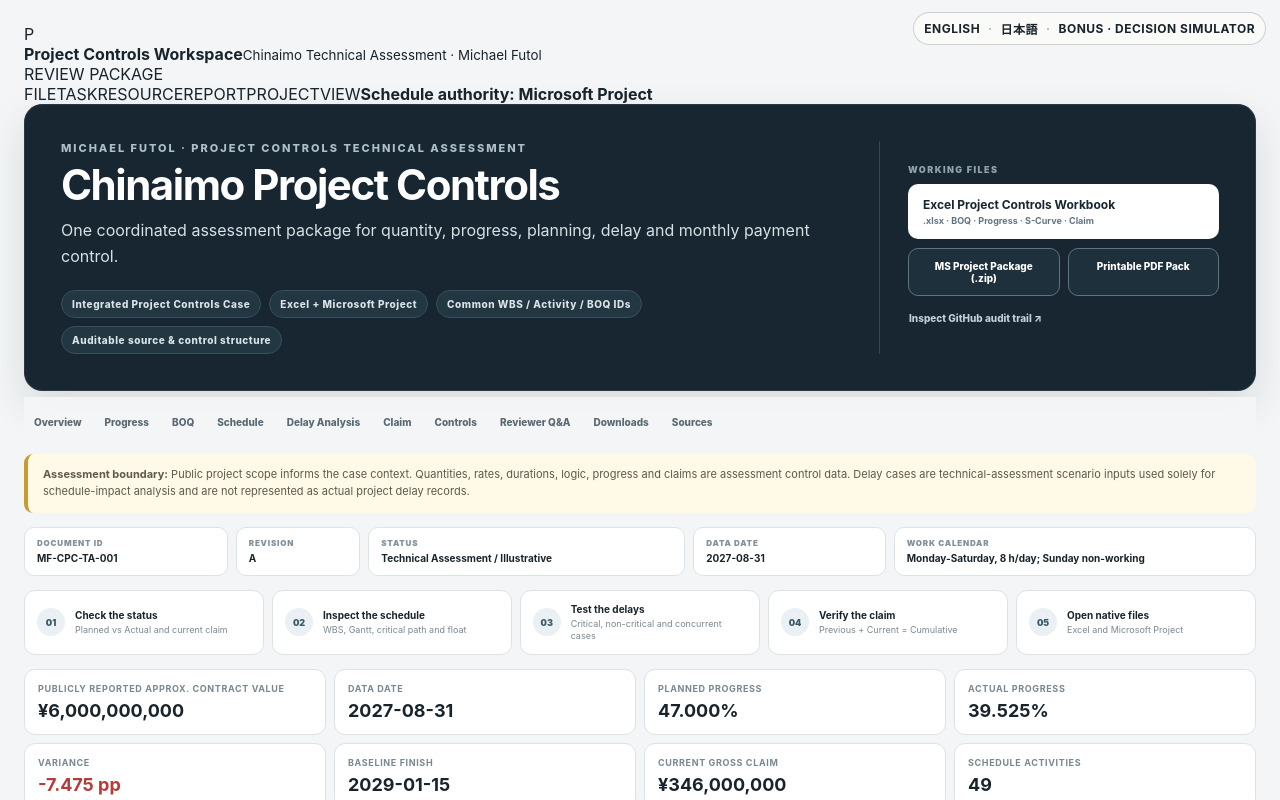
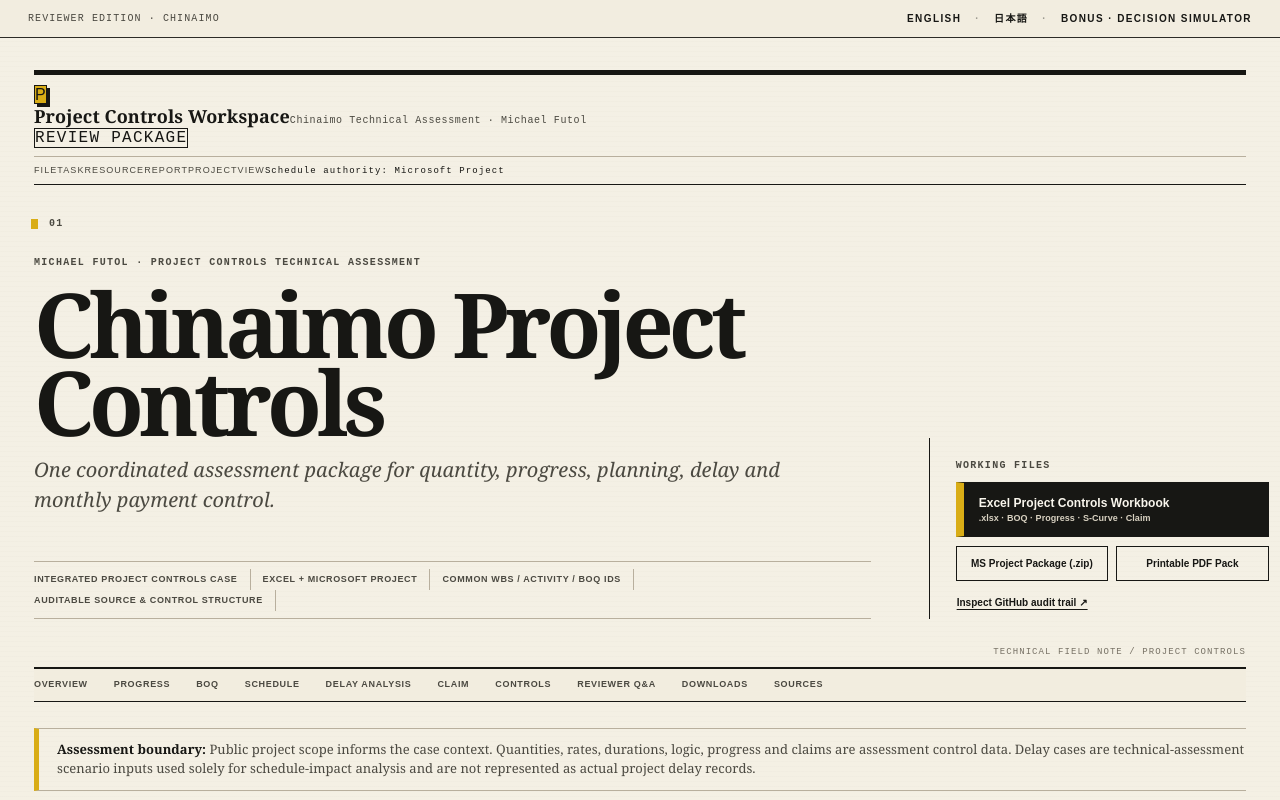
Before and after one commit to michaelfutol/Michael-Futol-Chinaimo-Project-Controls, a Next.js app: page / in a window 1280 px wide. Shown: the top 800 px of the page. Built offline with nearby package versions, Linux system fonts and the light colour scheme.

Commit message:
design: load archival editorial theme and simplify reviewer navigation

```diff
--- a/app/layout.tsx
+++ b/app/layout.tsx
@@ -1,5 +1,6 @@
 import './globals.css';
 import './governance.css';
+import './editorial.css';
 import type { Metadata } from 'next';
 
 export const metadata: Metadata = {
@@ -11,12 +12,12 @@ export default function RootLayout({ children }: Readonly<{ children: React.Reac
   return (
     <html lang="en">
       <body>
-        <div style={{position:'fixed',right:14,top:12,zIndex:1000,display:'flex',gap:8,alignItems:'center',padding:'7px 10px',border:'1px solid rgba(120,130,140,.35)',borderRadius:999,background:'rgba(250,250,248,.94)',backdropFilter:'blur(10px)',fontSize:12,fontWeight:700,letterSpacing:'.04em'}} aria-label="Language and concept navigation">
-          <a href="/" style={{color:'inherit',textDecoration:'none'}}>ENGLISH</a>
-          <span style={{opacity:.35}}>·</span>
-          <a href="/ja" style={{color:'inherit',textDecoration:'none'}}>日本語</a>
-          <span style={{opacity:.35}}>·</span>
-          <a href="/decision-simulator" style={{color:'inherit',textDecoration:'none'}}>BONUS · DECISION SIMULATOR</a>
+        <div className="languageRibbon" aria-label="Language and concept navigation">
+          <a href="/">English</a>
+          <span className="sep">·</span>
+          <a href="/ja">日本語</a>
+          <span className="sep">·</span>
+          <a href="/decision-simulator">Bonus · Decision Simulator</a>
         </div>
         {children}
       </body>
```
